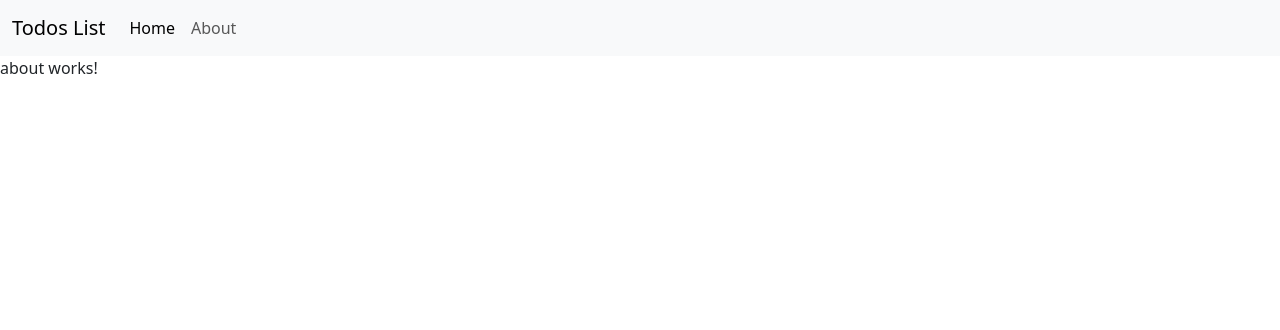
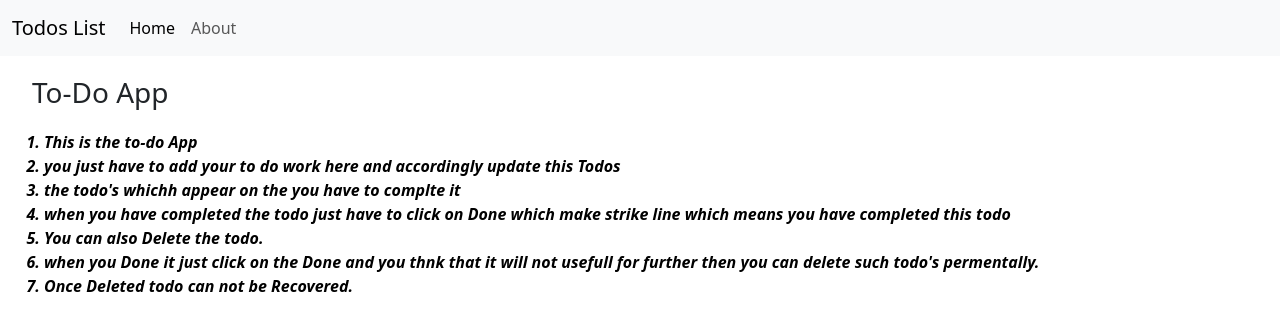
Before and after one commit to JagdishKhod/toDoList, an Angular app: page /about in a window 1280 px wide. Shown: the top 330 px of the page. Built offline with nearby package versions, Linux system fonts and the light colour scheme.

Commit message:
added some desc in about

```diff
--- a/src/app/MyComponents/about/about.component.css
+++ b/src/app/MyComponents/about/about.component.css
@@ -0,0 +1,10 @@
+.container-fluid{
+    border-block: 10px;
+    color: black;
+    font-style: italic;
+    font-weight: bold;
+
+}
+.container{
+    margin: 20px;
+}
--- a/src/app/MyComponents/about/about.component.html
+++ b/src/app/MyComponents/about/about.component.html
@@ -1 +1,15 @@
-<p>about works!</p>
+<h3 class="container">To-Do App</h3>
+
+<div class="container-fluid">
+     <ol>
+        <li>   This is the to-do App  </li>
+        <li>   you just have to add your to do work here and accordingly update this Todos </li>
+        <li>   the todo's whichh appear on the  you  have to complte it</li>
+        <li>   when you have completed the todo just have to click on Done which make strike line which means you have completed this todo</li>
+        <li>  You can also Delete the todo.</li>
+        <li>  when you Done it just click on the Done and you thnk that it will not usefull for further then you can delete such todo's permentally.</li>
+        <li>  Once Deleted todo can not be Recovered.</li>
+    </ol>
+
+
+</div>
```
